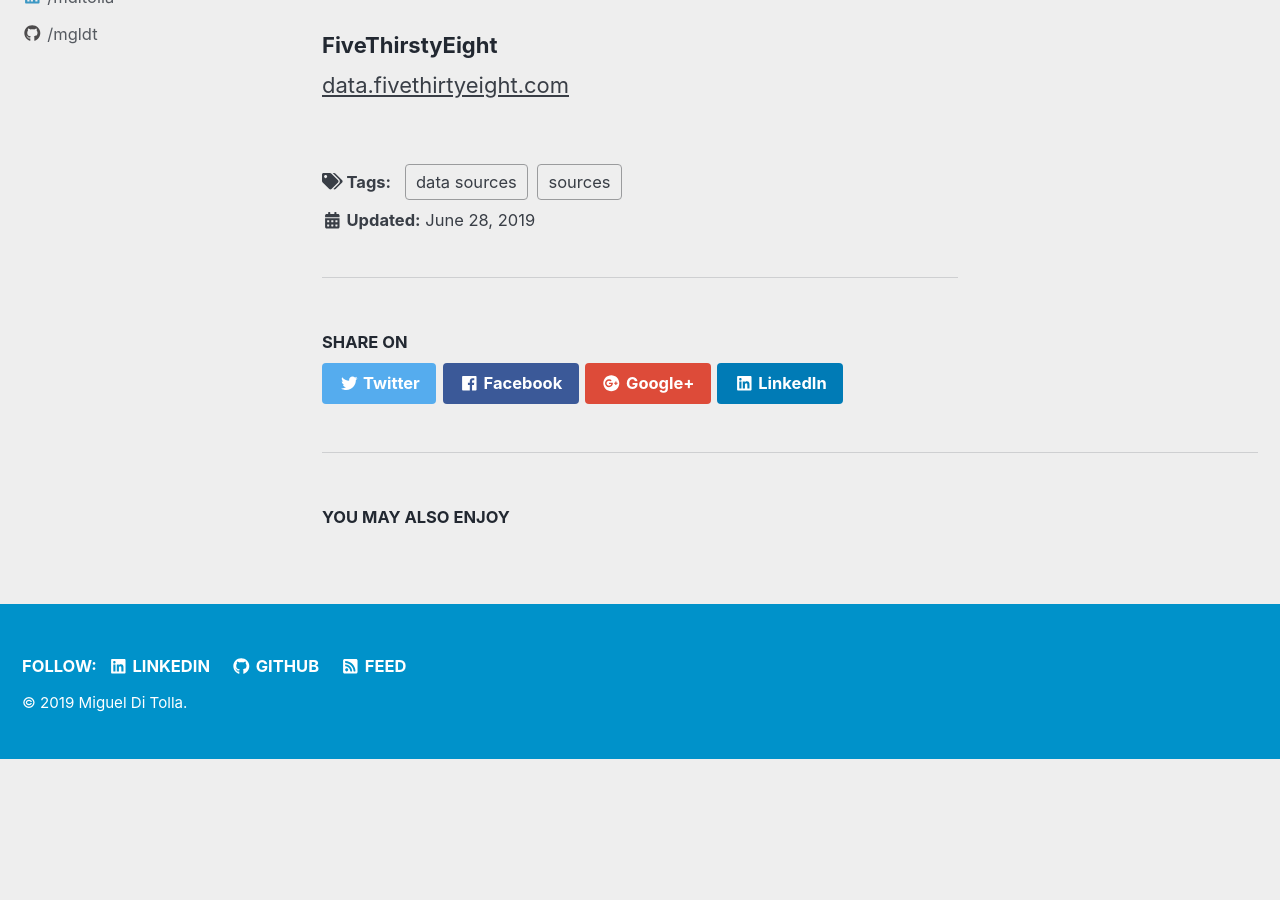
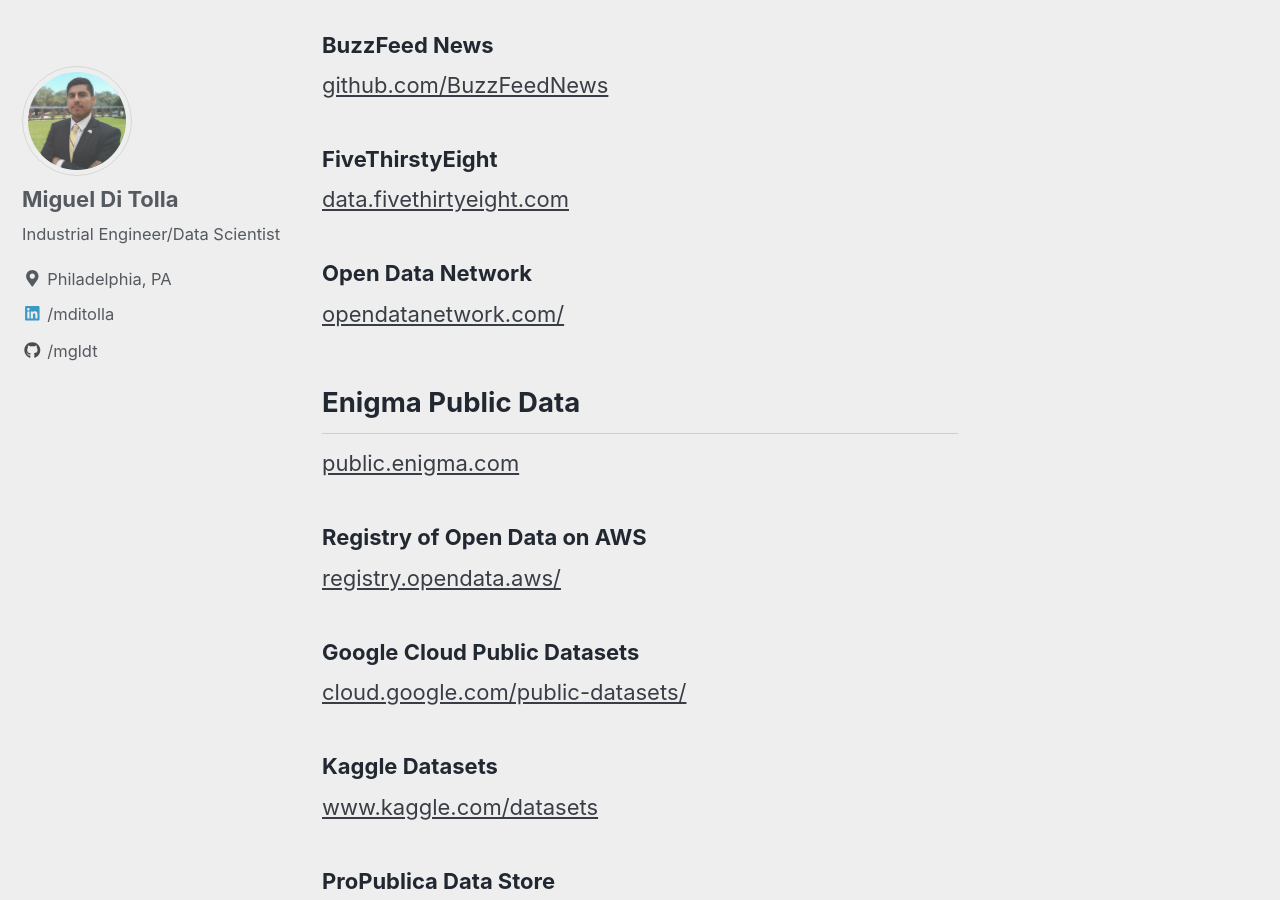
Before and after one commit to mgldt/mgldt.github.io, a Jekyll site: the page built from _posts/2019-06-28-data-sources.md, in a window 1280 px wide and 900 px high, scrolled down 916 px. Built offline with Jekyll 4.4.1, drawn with Linux system fonts in a browser that asks for light colours; cached includes are drawn as plain includes; before the commit the page ends 1675 px from its top, so only the background shows below that; some of the changed text lies outside the part shown.

Commit message:
Update 2019-06-28-data-sources.md

```diff
--- a/_posts/2019-06-28-data-sources.md
+++ b/_posts/2019-06-28-data-sources.md
@@ -22,6 +22,11 @@
 [data.gov](https://data.gov)
 
 
+### European Data Portal
+
+[europeandataportal.eu/en](https://www.europeandataportal.eu/en)
+
+
 ### BuzzFeed News
 
 [github.com/BuzzFeedNews](https://github.com/BuzzFeedNews)
@@ -30,3 +35,49 @@
 ### FiveThirstyEight
 
 [data.fivethirtyeight.com](https://data.fivethirtyeight.com)
+
+
+### Open Data Network
+
+[opendatanetwork.com/](https://opendatanetwork.com/)
+
+
+## Enigma Public Data
+
+[public.enigma.com](https://public.enigma.com)
+
+
+### Registry of Open Data on AWS
+
+[registry.opendata.aws/](https://registry.opendata.aws/)
+
+
+### Google Cloud Public Datasets
+
+[cloud.google.com/public-datasets/](https://cloud.google.com/public-datasets/)
+
+
+### Kaggle Datasets
+
+[www.kaggle.com/datasets](https://www.kaggle.com/datasets)
+
+
+### ProPublica Data Store
+
+[propublica.org/datastore/datasets/politics](https://www.propublica.org/datastore/datasets/politics)
+
+
+### Tidy Tuesday Project
+Collection of datasets, links, and resources.
+
+[https://github.com/rfordatascience/tidytuesday](https://github.com/rfordatascience/tidytuesday)
+
+
+### NYC Open Data
+
+[opendata.cityofnewyork.us/](https://opendata.cityofnewyork.us/)
+
+
+### Data.Gov.UK
+
+[https://data.gov.uk/](https://data.gov.uk/)
```
